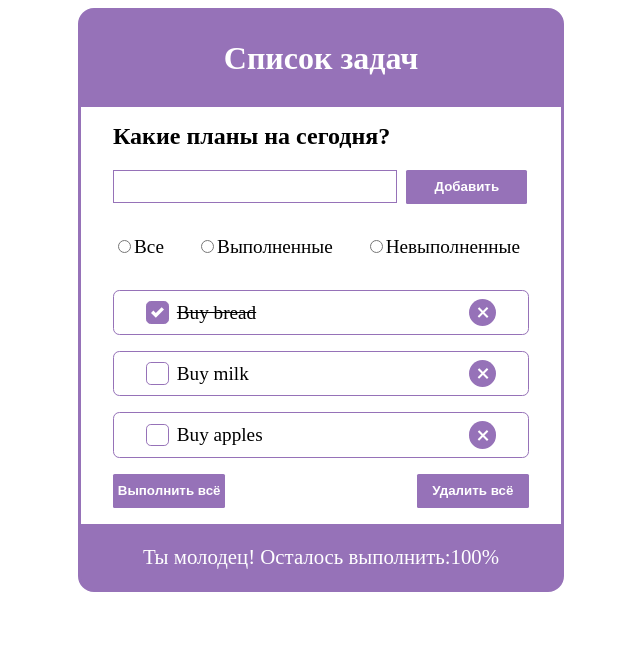
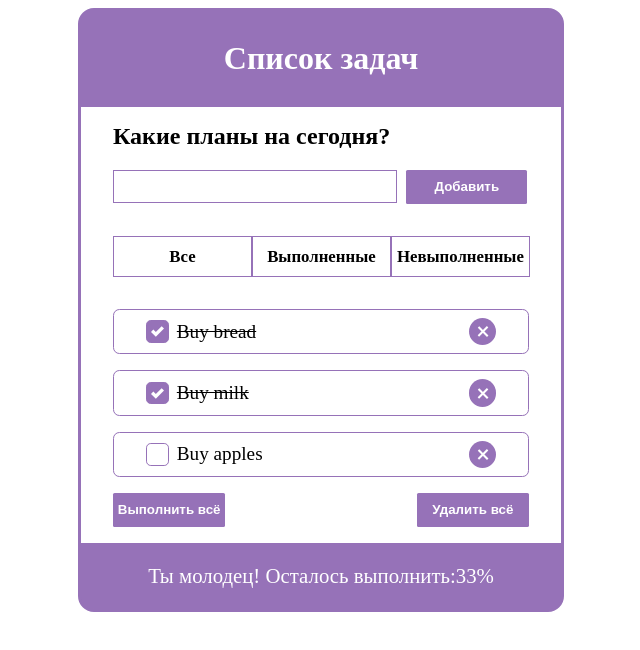
Before and after one commit to JuliaTsaruk/Vue-Practice, a Vue app in the folder vue-project/: page / in a window 1280 px wide. Shown: the top 650 px of the page, without its empty margins (319-959 px from the left). Built offline with nearby package versions, Linux system fonts and the light colour scheme.

Commit message:
feature/TD-3:was added vuex

```diff
--- a/vue-project/package.json
+++ b/vue-project/package.json
@@ -9,7 +9,8 @@
   },
   "dependencies": {
     "core-js": "^3.6.5",
-    "vue": "^2.6.11"
+    "vue": "^2.6.11",
+    "vuex": "^3.6.2"
   },
   "devDependencies": {
     "@vue/cli-plugin-babel": "~4.5.0",
--- a/vue-project/src/components/atoms/Buttons.vue
+++ b/vue-project/src/components/atoms/Buttons.vue
@@ -1,13 +1,26 @@
 <template>
-  <button>{{ title }}</button>
+  <button @click="click">{{ title }}</button>
 </template>
 
 <script>
+import { mapMutations } from "vuex";
 export default {
   props: {
     title: {
       type: String,
       default: "Добавить",
+    },
+  },
+  methods: {
+    ...mapMutations(["clearAll"]),
+    click() {
+      if (this.title === "Удалить всё") {
+        this.$store.commit("clearAll");
+      }
+
+      if (this.title == "Выполнить всё") {
+        this.$store.commit("doneAll");
+      }
     },
   },
 };
--- a/vue-project/src/components/atoms/Input.vue
+++ /dev/null
@@ -1,30 +0,0 @@
-<template>
-  <input type="text" v-model="title" />
-</template>
-
-<script>
-export default {
-  data() {
-    return {
-      title: "",
-    };
-  },
-};
-</script>
-
-<style lang="scss" scoped>
-input {
-  margin-right: 0.6rem;
-  height: 1.8rem;
-  width: 62%;
-  border: 0.1rem solid $main-color;
-}
-
-@media screen and (max-width: 850px) {
-  input {
-    margin-right: 0.5rem;
-    height: 1.5rem;
-    width: 58%;
-  }
-}
-</style>
--- a/vue-project/src/components/atoms/ListItem.vue
+++ b/vue-project/src/components/atoms/ListItem.vue
@@ -1,22 +1,36 @@
 <template>
   <label :class="{ done: isChecked }">
-    <input
-      type="checkbox"
-      :checked="isChecked"
-      v-on:change="isChecked = !isChecked"
+    <input type="checkbox"
+    :checked="isChecked"
+    v-on:change="isChecked = !isChecked"
     />
     <span>{{ title }}</span>
-    <button></button>
+    <button v-on:click="removeTask"></button>
   </label>
 </template>
 
 <script>
+//import { mapGetters } from "vuex";
+import { mapMutations } from "vuex";
 export default {
   props: {
     id: Number,
     title: String,
     isChecked: Boolean,
   },
+
+  /*computed: {
+    ...mapGetters(["showTasks"]),
+  },*/
+
+  methods: {
+    ...mapMutations(["deleteTask"]),
+      removeTask() {
+        this.deleteTask({
+        id: this.id
+       })
+    }
+  }
 };
 </script>
 
--- a/vue-project/src/components/atoms/RadioButtons.vue
+++ b/vue-project/src/components/atoms/RadioButtons.vue
@@ -1,13 +1,22 @@
 <template>
-  <div>
+  <!--<div>
     <input
       class="filter-input"
       id="select-task"
       name="filter"
       type="radio"
+
     />
     <label for="select-task">{{buttonTitle}}</label>
-  </div>
+  </div>-->
+  <label>
+    <input type="radio"
+    class="filter-input"
+    id="select-task"
+    name="filter"
+    />
+    <span>{{ buttonTitle }}</span>
+  </label>
 </template>
 
 <script>
@@ -15,35 +24,34 @@ export default {
   props: {
     id: Number,
     buttonTitle: String,
+    isPicked: Boolean,
   },
 }
 </script>
 
 <style lang="scss" scoped>
 
-/*input {
-  display: none;
+label > input {
+  position: absolute;
+  z-index: -1;
+  opacity: 0;
 }
-
-label {
-  text-align: center;
+label > span {
   padding: 0.6rem 0.38rem;
-  width: 26%;
+  display: inline-flex;
+  align-items: center;
+  user-select: none;
   border: 0.05rem solid $main-color;
   cursor: pointer;
   font-weight: bold;
-  font-size: 1rem;
+  font-size: 1.05rem;
+  width: 7.8rem;
+  justify-content: center;
 }
 
-input:checked ~ label{
+label > input:checked+span{
+  border-color: $main-color;
+  background-color: $main-color;
   color: $font-color;
-  background-color: $main-color;
-}
-*/
-div{
-  font-size: 1.2rem;
-}
-div:not(:last-child){
-  margin-right: 2rem;
 }
 </style>
--- a/vue-project/src/components/molecules/InputTask.vue
+++ b/vue-project/src/components/molecules/InputTask.vue
@@ -1,21 +1,38 @@
 <template>
   <div :class="$style.newTask">
     <h2 :class="$style.whatTask">Какие планы на сегодня?</h2>
-    <form>
-      <Input />
+    <form @submit.prevent="submit">
+      <input :class="$style.createNewTask" type="text" v-model="title" />
       <Buttons />
     </form>
   </div>
 </template>
 
 <script>
-import Input from "@/components/atoms/Input";
+import { mapMutations } from "vuex";
 import Buttons from "@/components/atoms/Buttons";
 export default {
   name: "new-task",
   components: {
-    Input,
     Buttons,
+  },
+
+  data() {
+    return {
+      title: "",
+    };
+  },
+
+  methods: {
+    ...mapMutations(["addTask"]),
+    submit() {
+      this.addTask({
+        title: this.title,
+        id: Date.now(),
+        isChecked: false,
+      });
+      this.title = "";
+    },
   },
 };
 </script>
@@ -29,9 +46,22 @@ export default {
   padding-top: 1rem;
 }
 
+.createNewTask {
+  margin-right: 0.6rem;
+  height: 1.8rem;
+  width: 62%;
+  border: 0.1rem solid $main-color;
+}
+
 @media screen and (max-width: 850px) {
   .newTask {
     margin-left: 1rem;
   }
+
+  .createNewTask {
+    margin-right: 0.5rem;
+    height: 1.5rem;
+    width: 58%;
+  }
 }
 </style>
--- a/vue-project/src/components/organism/TodoList.vue
+++ b/vue-project/src/components/organism/TodoList.vue
@@ -4,15 +4,15 @@
       <InputTask />
       <div :class="$style.radioBtn">
         <RadioButtons
-        v-for="radioButton of radioButtons"
-        :key="radioButton.id"
-        :buttonTitle="radioButton.buttonTitle"
-        :id="radioButton.id"
+          v-for="radioButton of radioBtns"
+          :key="radioButton.id"
+          :buttonTitle="radioButton.buttonTitle"
+          :id="radioButton.id"
         />
       </div>
       <div :class="$style.taskList">
         <ListItem
-          v-for="todo of todos"
+          v-for="todo of validTasks"
           :key="todo.id"
           :id="todo.id"
           :title="todo.title"
@@ -25,7 +25,7 @@
       </div>
     </div>
     <p :class="$style.taskLeft">
-      Ты молодец! Осталось выполнить:<span>100%</span>
+      Ты молодец! Осталось выполнить:<span>{{showResult}}</span>
     </p>
   </div>
 </template>
@@ -35,29 +35,20 @@ import InputTask from "@/components/molecules/InputTask";
 import ListItem from "@/components/atoms/ListItem";
 import Buttons from "@/components/atoms/Buttons";
 import RadioButtons from "@/components/atoms/RadioButtons";
+import { mapGetters} from "vuex";
 
 export default {
-  data() {
-    return {
-      todos: [
-        { id: 1, title: "Buy bread", isChecked: true },
-        { id: 2, title: "Buy milk", isChecked: false },
-        { id: 3, title: "Buy apples", isChecked: false },
-      ],
-      radioButtons: [
-        {id: 1, buttonTitle: "Все"},
-        {id: 2, buttonTitle: "Выполненные"},
-        {id: 3, buttonTitle: "Невыполненные"},
-      ],
-    };
+  name: "todoList",
+  computed: {
+    ...mapGetters(["validTasks", "radioBtns", "showTasks", "showResult"]),
   },
+
   components: {
     InputTask,
     ListItem,
     Buttons,
     RadioButtons,
   },
-  props: {},
 };
 </script>
 
@@ -69,7 +60,7 @@ export default {
   padding-bottom: 1rem;
 }
 
-.radioBtn{
+.radioBtn {
   width: 100%;
   display: flex;
   margin: 2rem;
--- a/vue-project/src/main.js
+++ b/vue-project/src/main.js
@@ -1,8 +1,10 @@
 import Vue from 'vue'
+import store from './store'
 import App from './App.vue'
 
 Vue.config.productionTip = false
 
 new Vue({
+  store,
   render: h => h(App),
 }).$mount('#app')
--- /dev/null
+++ b/vue-project/src/store/index.js
@@ -0,0 +1,88 @@
+import Vue from "vue";
+import Vuex from "vuex";
+
+Vue.use(Vuex);
+
+export default new Vuex.Store({
+  state: {
+    todos: [
+      { id: 1, title: "Buy bread", isChecked: true },
+      { id: 2, title: "Buy milk", isChecked: true },
+      { id: 3, title: "Buy apples", isChecked: false },
+    ],
+    radioButtons: [
+      { id: 1, buttonTitle: "Все", isPicked: true},
+      { id: 2, buttonTitle: "Выполненные",isPicked: false},
+      { id: 3, buttonTitle: "Невыполненные",isPicked: false},
+    ],
+  },
+
+  getters: {
+    allTasks(state) {
+      return state.todos;
+    },
+
+    radioBtns(state) {
+      return state.radioButtons;
+    },
+
+    validTasks(state) {
+      return state.todos.filter((el) => {
+        return el.title;
+      });
+    },
+
+    showTasks(state) {
+      if (state.radioButtons.buttonTitle === "Выполненные") {
+        return state.todos.filter((todo) => todo.isChecked);
+      } else if (state.radioButtons.buttonTitle === "Невыполненные") {
+        return state.todos.filter((todo) => !todo.isChecked);
+      } else {
+        return state.todos;
+      }
+    },
+
+    showResult(state){console.log(state.todos)
+        let r = state.todos.length;
+        let q = state.todos.filter(x=> x.isChecked === true).length;
+
+        if(r === 0){
+            return 0
+        }else{
+            return Math.round(100-(q *100/r)) + "%";
+        }
+    }
+  },
+
+  mutations: {
+    addTask(state, newTask) {
+      state.todos.unshift(newTask);
+    },
+
+    clearAll(state) {
+      state.todos = [];
+
+      /*let message = document.createElement("div") ;
+      message.className = "allDoneMessage";
+      message.innerHTML = "ggggg";
+      document.body.append(message);*/
+    },
+
+    doneAll(state) {
+      console.log(state.todos);
+      state.todos.filter((e) => {
+        if (e.isChecked == false) {
+          e.isChecked = true;
+        }
+      });
+    },
+
+    deleteTask(state, id) {
+      state.todos.filter((el) => {
+        if (el.id !== id) {
+          return el.id;
+        }
+      });
+    },
+  },
+});
```
Also changed, not shown: 1 other file (tests, documents, lock files or other folders).
